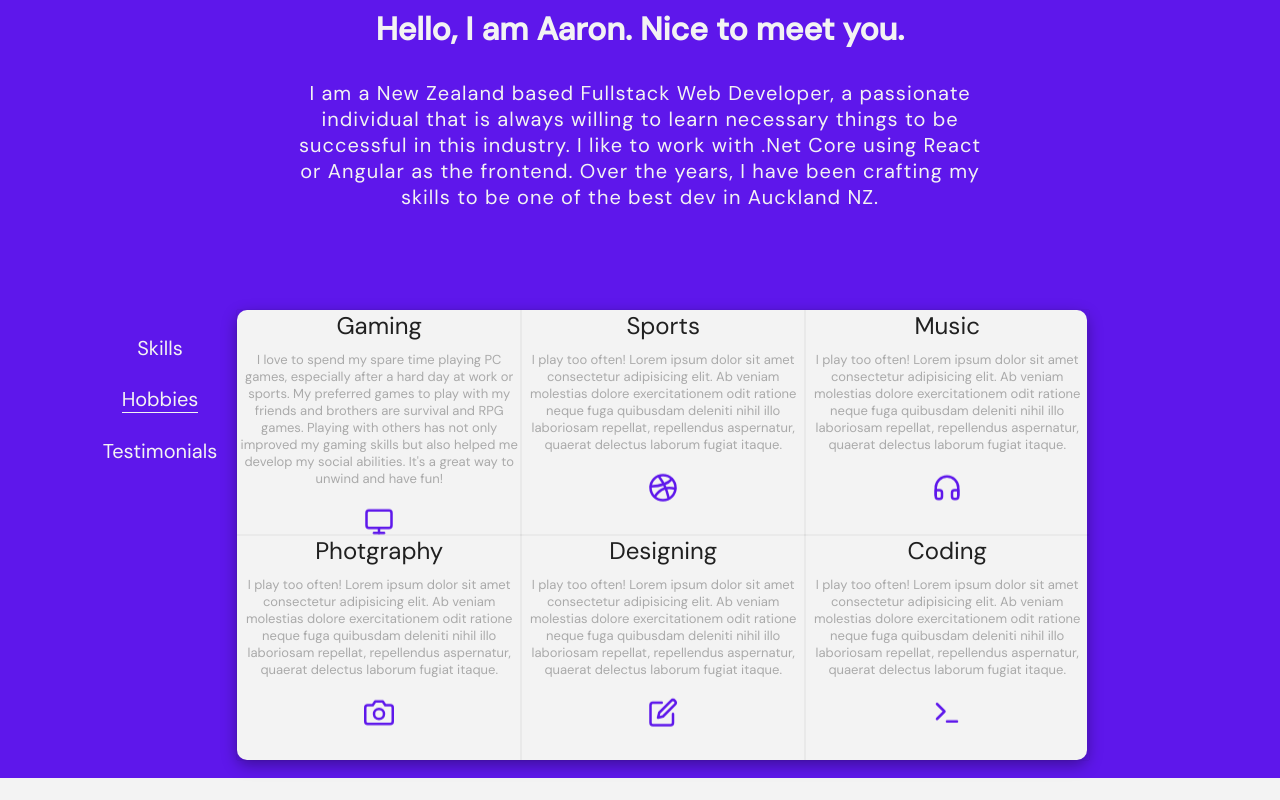
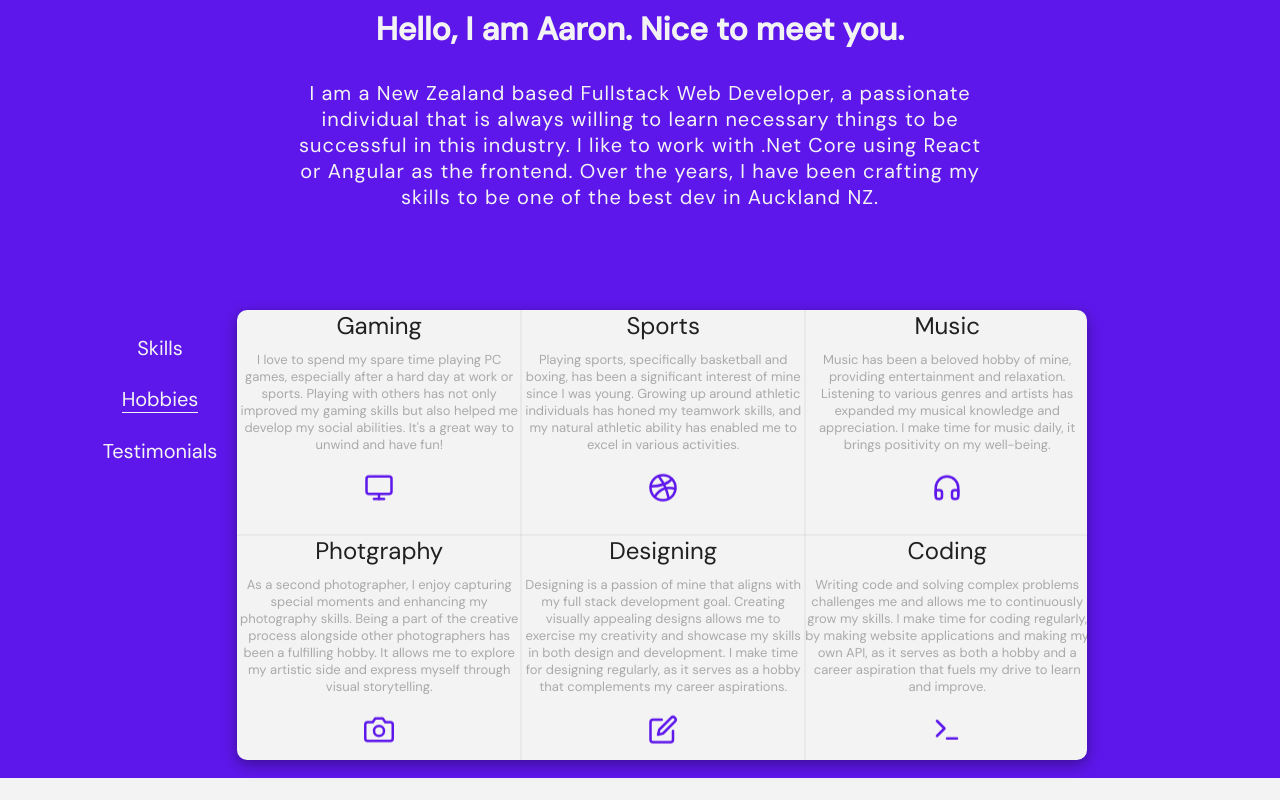
Before and after one commit to DiamondD7/WebPortfolio_2023, a React (Vite) app: page / in a window 1280 px wide. Both pictures are taken after a click on the button "Hobbies". Shown: the part 1107-1907 px from the top of the page. Built offline with nearby package versions, Linux system fonts and the light colour scheme.

Commit message:
implemented the sentences for my hobbies

```diff
--- a/src/components/Aboutme/Hobbies.jsx
+++ b/src/components/Aboutme/Hobbies.jsx
@@ -19,10 +19,9 @@ const Hobbies = ({ hobbiesClicked }) => {
           <h2 className="description-texts__header">Gaming</h2>
           <p className="description-texts__subheader">
             I love to spend my spare time playing PC games, especially after a
-            hard day at work or sports. My preferred games to play with my
-            friends and brothers are survival and RPG games. Playing with others
-            has not only improved my gaming skills but also helped me develop my
-            social abilities. It's a great way to unwind and have fun!
+            hard day at work or sports. Playing with others has not only
+            improved my gaming skills but also helped me develop my social
+            abilities. It's a great way to unwind and have fun!
           </p>
           <FiMonitor size={"30px"} color="#5e17eb" className="floatfloat" />
         </div>
@@ -30,10 +29,10 @@ const Hobbies = ({ hobbiesClicked }) => {
         <div className="tx">
           <h2 className="description-texts__header">Sports</h2>
           <p className="description-texts__subheader">
-            I play too often! Lorem ipsum dolor sit amet consectetur adipisicing
-            elit. Ab veniam molestias dolore exercitationem odit ratione neque
-            fuga quibusdam deleniti nihil illo laboriosam repellat, repellendus
-            aspernatur, quaerat delectus laborum fugiat itaque.
+            Playing sports, specifically basketball and boxing, has been a
+            significant interest of mine since I was young. Growing up around
+            athletic individuals has honed my teamwork skills, and my natural
+            athletic ability has enabled me to excel in various activities.
           </p>
           <FiDribbble size={"30px"} color="#5e17eb" className="floatfloat" />
         </div>
@@ -41,10 +40,10 @@ const Hobbies = ({ hobbiesClicked }) => {
         <div className="tx">
           <h2 className="description-texts__header">Music</h2>
           <p className="description-texts__subheader">
-            I play too often! Lorem ipsum dolor sit amet consectetur adipisicing
-            elit. Ab veniam molestias dolore exercitationem odit ratione neque
-            fuga quibusdam deleniti nihil illo laboriosam repellat, repellendus
-            aspernatur, quaerat delectus laborum fugiat itaque.
+            Music has been a beloved hobby of mine, providing entertainment and
+            relaxation. Listening to various genres and artists has expanded my
+            musical knowledge and appreciation. I make time for music daily, it
+            brings positivity on my well-being.
           </p>
           <FiHeadphones size={"30px"} color="#5e17eb" className="floatfloat" />
         </div>
@@ -52,10 +51,11 @@ const Hobbies = ({ hobbiesClicked }) => {
         <div className="tx">
           <h2 className="description-texts__header">Photgraphy</h2>
           <p className="description-texts__subheader">
-            I play too often! Lorem ipsum dolor sit amet consectetur adipisicing
-            elit. Ab veniam molestias dolore exercitationem odit ratione neque
-            fuga quibusdam deleniti nihil illo laboriosam repellat, repellendus
-            aspernatur, quaerat delectus laborum fugiat itaque.
+            As a second photographer, I enjoy capturing special moments and
+            enhancing my photography skills. Being a part of the creative
+            process alongside other photographers has been a fulfilling hobby.
+            It allows me to explore my artistic side and express myself through
+            visual storytelling.
           </p>
           <FiCamera size={"30px"} color="#5e17eb" className="floatfloat" />
         </div>
@@ -63,10 +63,11 @@ const Hobbies = ({ hobbiesClicked }) => {
         <div className="tx">
           <h2 className="description-texts__header">Designing</h2>
           <p className="description-texts__subheader">
-            I play too often! Lorem ipsum dolor sit amet consectetur adipisicing
-            elit. Ab veniam molestias dolore exercitationem odit ratione neque
-            fuga quibusdam deleniti nihil illo laboriosam repellat, repellendus
-            aspernatur, quaerat delectus laborum fugiat itaque.
+            Designing is a passion of mine that aligns with my full stack
+            development goal. Creating visually appealing designs allows me to
+            exercise my creativity and showcase my skills in both design and
+            development. I make time for designing regularly, as it serves as a
+            hobby that complements my career aspirations.
           </p>
           <FiEdit size={"30px"} color="#5e17eb" className="floatfloat" />
         </div>
@@ -74,10 +75,11 @@ const Hobbies = ({ hobbiesClicked }) => {
         <div className="tx">
           <h2 className="description-texts__header">Coding</h2>
           <p className="description-texts__subheader">
-            I play too often! Lorem ipsum dolor sit amet consectetur adipisicing
-            elit. Ab veniam molestias dolore exercitationem odit ratione neque
-            fuga quibusdam deleniti nihil illo laboriosam repellat, repellendus
-            aspernatur, quaerat delectus laborum fugiat itaque.
+            Writing code and solving complex problems challenges me and allows
+            me to continuously grow my skills. I make time for coding regularly,
+            by making website applications and making my own API, as it serves
+            as both a hobby and a career aspiration that fuels my drive to learn
+            and improve.
           </p>
           <FiTerminal size={"30px"} color="#5e17eb" className="floatfloat" />
         </div>
```
